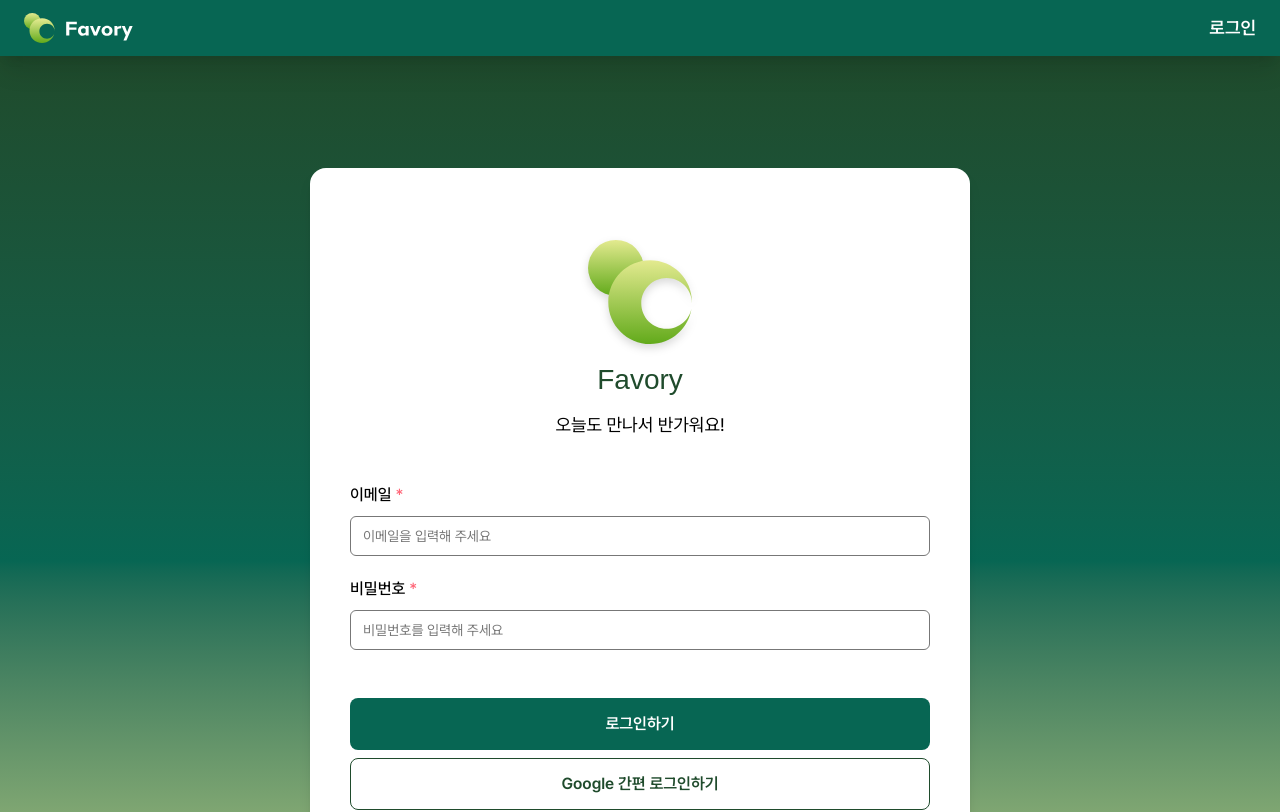
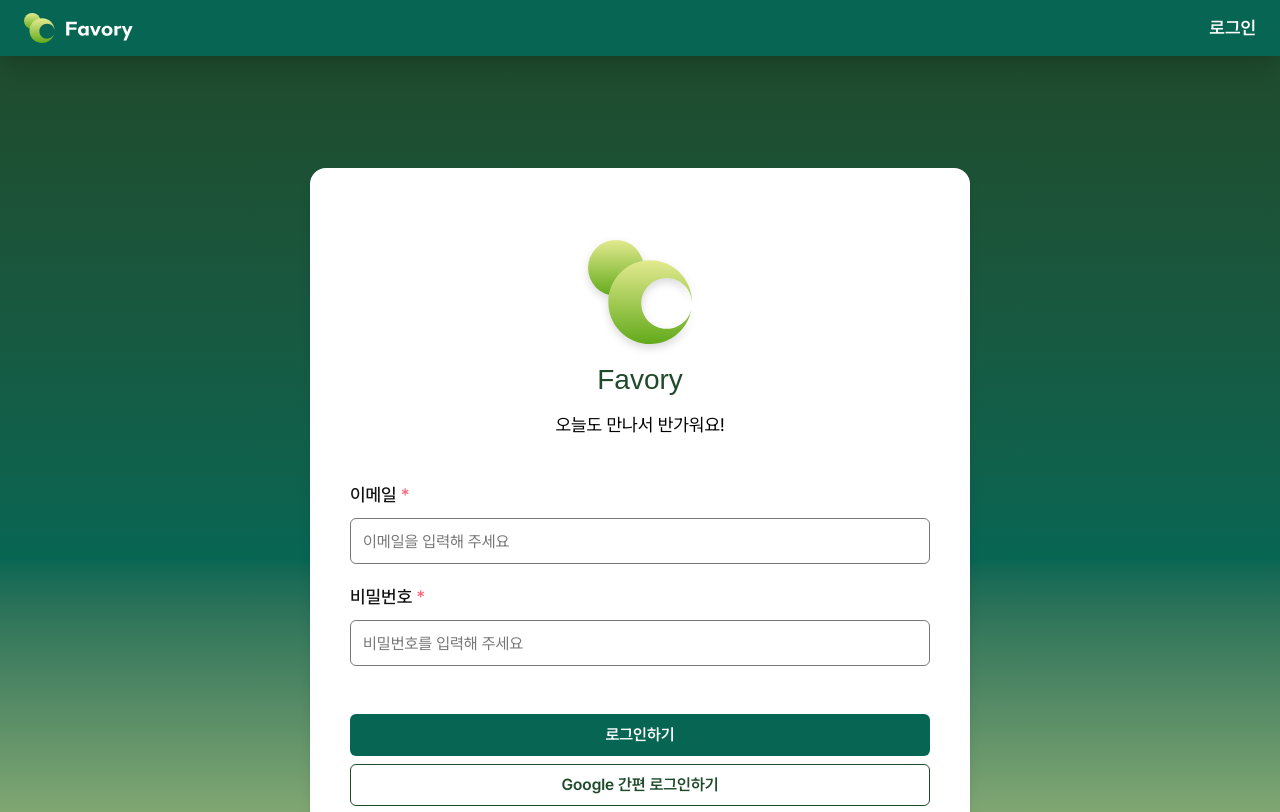
Before and after one commit to qpalkim/Favory, a Next.js app: page /login in a window 1280 px wide. Shown: the top 812 px of the page. Built offline with nearby package versions, Linux system fonts and the light colour scheme; a web font is replaced by a local one.

Commit message:
♻️ refactor : 기존 컴포넌트 리팩토링

```diff
--- a/src/components/Button.tsx
+++ b/src/components/Button.tsx
@@ -3,18 +3,18 @@
 import Link from "next/link";
 
 const buttonVariants = cva(
-  "cursor-pointer transition-all duration-200 flex items-center justify-center whitespace-nowrap font-semibold",
+  " flex items-center justify-center cursor-pointer transition-colors duration-200 ease-in-out whitespace-nowrap font-semibold rounded-md",
   {
     variants: {
       variant: {
         primary:
-          "bg-green-500 text-white  hover:bg-green-600 disabled:bg-black-100",
-        outline: "bg-white text-green-600 border border-line-200",
+          "bg-green-500 text-white hover:bg-green-600 disabled:bg-black-100",
+        outline: "bg-white text-green-600 border border-green-600",
       },
       size: {
-        sm: "h-[32px] lg:h-[42px] text-sm lg:text-md px-3 rounded-[6px]",
-        md: "h-[36px] md:h-[42px] lg:h-[52px] text-md md:text-lg px-6 rounded-[8px]",
-        lg: "w-full max-w-[580px] h-[52px] lg:h-[56px] text-lg lg:text-2lg rounded-[8px]",
+        sm: "h-[32px] md:h-[36px] lg:h-[42px] text-md md:text-[15px] lg:text-lg px-3 md:px-4 lg:px-6 w-max",
+        md: "h-[36px] md:h-[38px] lg:h-[42px] gap-[8px] text-md md:text-[15px] lg:text-lg px-3 lg:px-4 w-max",
+        lg: "w-full h-[38px] md:h-[42px] lg:h-[52px] text-md md:text-[15px] lg:text-2lg",
       },
     },
     defaultVariants: {
@@ -29,11 +29,10 @@
   onClick?: React.MouseEventHandler<HTMLButtonElement | HTMLAnchorElement>;
   type?: "button" | "submit" | "reset";
   disabled?: boolean;
-  isRoundedFull?: boolean;
   href?: string;
   ariaLabel?: string;
+  target?: string;
   className?: string;
-  target?: string;
 }
 
 export default function Button({
@@ -41,18 +40,16 @@
   onClick,
   type = "button",
   disabled = false,
-  isRoundedFull = false,
   href,
   ariaLabel,
+  target,
+  className,
   variant,
   size,
-  className,
-  target,
 }: ButtonProps) {
   const finalClassName = cn(
     buttonVariants({ variant, size }),
-    disabled ? "cursor-not-allowed opacity-70" : "hover:shadow-md",
-    isRoundedFull && "rounded-full",
+    disabled ? "cursor-not-allowed" : "hover:shadow-md",
     className,
   );
 
--- a/src/components/Dropdown.tsx
+++ b/src/components/Dropdown.tsx
@@ -26,15 +26,15 @@
       </div>
 
       {isOpen && (
-        <ul className="border-black-200 absolute right-0 z-10 mt-1 cursor-pointer list-none overflow-hidden rounded-xl border bg-white whitespace-nowrap drop-shadow-sm">
+        <ul className="border-black-200 absolute right-0 z-10 mt-1 cursor-pointer list-none overflow-hidden rounded-lg border bg-white whitespace-nowrap drop-shadow-md md:mt-2">
           {options.map((option, idx) => (
             <li key={option.label}>
               <button
-                className={`md:text-md hover-text-shadow hover:bg-black-200/7 block w-full cursor-pointer px-6 py-2 text-center text-sm transition-colors duration-200 ease-in-out lg:px-8 lg:text-lg ${
-                  idx === 0 ? "rounded-t-xl" : ""
+                className={`md:text-md text-black-500 hover:bg-black-10 w-full cursor-pointer px-5 py-2 text-center text-xs transition-colors duration-200 ease-in-out md:px-6 lg:text-[15px] ${
+                  idx === 0 ? "rounded-t-lg" : ""
                 } ${
                   idx === options.length - 1
-                    ? "rounded-b-xl"
+                    ? "rounded-b-lg"
                     : "border-black-200 border-b"
                 }`}
                 onClick={() => {
--- a/src/components/Footer.tsx
+++ b/src/components/Footer.tsx
@@ -1,6 +1,6 @@
 export default function Footer() {
   return (
-    <footer className="z-50 h-[90px] w-full bg-green-600 px-10 py-[30px] md:h-[160px] md:py-[62px]">
+    <footer className="z-10 h-[90px] w-full bg-green-600 px-10 py-[30px] md:h-[160px] md:py-[62px]">
       <div className="mx-auto flex max-w-[1400px] items-center justify-between">
         <span className="font-leferiBold text-lg text-white md:text-2xl">
           Favory
--- a/src/components/Input.tsx
+++ b/src/components/Input.tsx
@@ -18,14 +18,14 @@
   return (
     <label
       className={cn(
-        "text-md flex items-center gap-1 font-medium text-black lg:text-lg",
+        "text-md lg:text-2lg text-black-500 mb-2 flex items-center gap-1 font-medium md:mb-[10px] md:text-lg",
         className,
       )}
       {...props}
     >
       {children}
       {required && (
-        <span className="text-error-100 text-lg font-medium">*</span>
+        <span className="text-md lg:text-2lg text-error-100 md:text-lg">*</span>
       )}
     </label>
   );
@@ -33,21 +33,21 @@
 
 export function Error({ children }: { children: ReactNode }) {
   return (
-    <span className="text-error-100 lg:text-md mt-2 block text-sm">
+    <span className="text-error-100 lg:text-md mt-2 ml-3 block text-xs">
       {children}
     </span>
   );
 }
 
 const inputVariants = cva(
-  "mt-2 h-[32px] w-full rounded-md border bg-white p-3 text-sm text-black placeholder:text-black-200 focus:outline-none transition-colors duration-150 md:h-[38px] lg:h-[40px] lg:text-md disabled:opacity-50 disabled:bg-black-200/7 disabled:cursor-not-allowed",
+  "w-full h-[36px] md:h-[38px] lg:h-[46px] px-3 text-sm md:text-md lg:text-lg text-black-500 placeholder:text-black-200 rounded-md bg-white border hover:bg-black-10 focus:outline-none transition-colors duration-200 ease-in-out",
   {
     variants: {
       state: {
         default:
-          "border-black-200 hover:bg-black-200/7 focus:border-green-500 focus:bg-green-500/7 focus:shadow-[0_0_0_3px_rgba(7,102,83,0.4)]",
+          "border-black-200 focus:border-green-600 focus:bg-green-500/7 focus:shadow-[0_0_0_3px_rgba(7,102,83,0.4)]",
         error:
-          "border-error-100 hover:bg-black-200/7 focus:border-error-500 focus:bg-error-100/7 focus:shadow-[0_0_0_3px_rgba(239,68,68,0.4)]",
+          "border-error-100 focus:border-error-100 focus:bg-error-100/7 focus:shadow-[0_0_0_3px_rgba(239,68,68,0.4)]",
       },
     },
     defaultVariants: {
@@ -66,12 +66,12 @@
 
 export default function Input({
   label,
+  required,
   error,
-  className,
   inputRef,
-  required,
   disabled,
   state,
+  className,
   ...props
 }: InputProps) {
   const id = useId();
```
